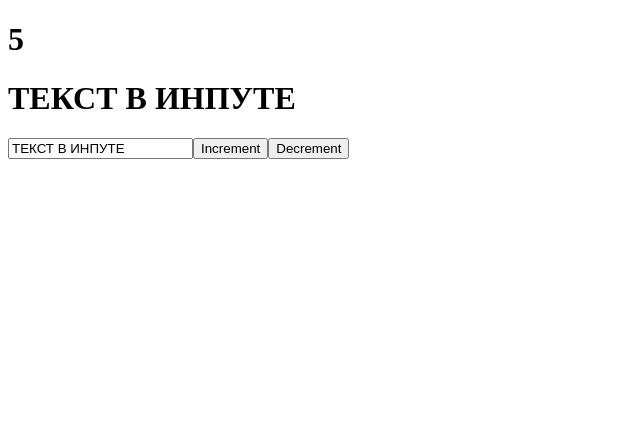
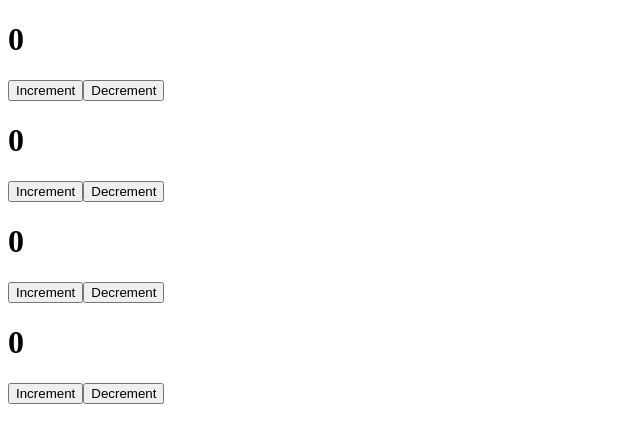
Before and after one commit to evgenyk-nn/react-fund-course, a React (Create React App) app: page / in a window 1280 px wide. Shown: the top 442 px of the page, without its empty margins (0-640 px from the left). Built offline with nearby package versions, Linux system fonts and the light colour scheme.

Commit message:
adding classes

```diff
--- a/src/App.js
+++ b/src/App.js
@@ -1,28 +1,24 @@
 import React, {useState} from 'react';
+import Counter from './components/Counter';
 
 function App() {
-    const [likes, setLikes] = useState(5)
     const [value, setValue] = useState('ТЕКСТ В ИНПУТЕ')
 
-    function increment(){
-      setLikes(likes + 1)
-    }
+    // function increment(){
+    //   setLikes(likes + 1)
+    // }
 
-    function decrement(){
-      setLikes(likes - 1)
-    }
+    // function decrement(){
+    //   setLikes(likes - 1)
+    // }
 
     return (
       <div className="App">
-        {<h1>{likes}</h1>}
-        {<h1>{value}</h1>}
-        <input
-            type="text"
-            value={value}
-            onChange={event => setValue(event.target.value)}
-        />
-        {<button onClick={increment}>Increment</button>}
-        {<button onClick={decrement}>Decrement</button>}
+        <Counter/>
+        <Counter/>
+        <Counter/>
+        <Counter/>
+
       </div>
     );
 }
--- /dev/null
+++ b/src/components/Counter.jsx
@@ -0,0 +1,23 @@
+import React, {useState} from 'react'
+
+const Counter = function() {
+    const [count, setCount] = useState(0)
+
+    function increment() {
+        setCount(count + 1)
+      }
+
+      function decrement() {
+        setCount(count - 1)
+      }
+
+    return (
+        <div>
+            <h1>{count}</h1>
+            <button onClick={increment}>Increment</button>
+            <button onClick={decrement}>Decrement</button>
+        </div>
+    );
+}
+
+export default Counter;
```
